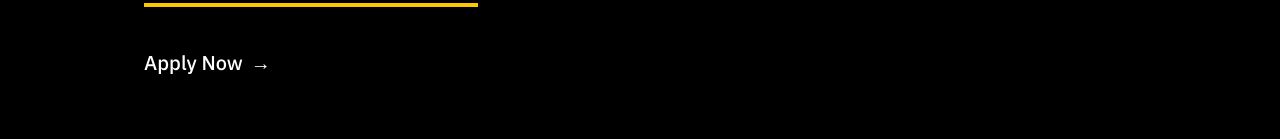
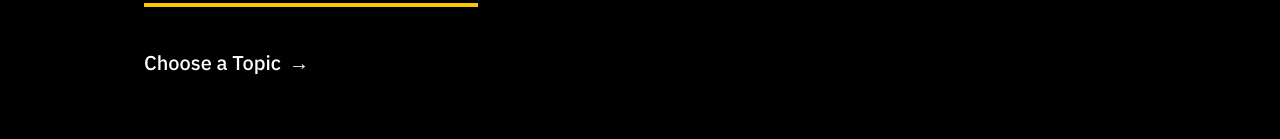
Before and after one commit to DaInfernalCoder/ultra-research-fellowship, a Next.js app: page / in a window 1280 px wide. Shown: the part 523-662 px from the top of the page. Built offline with nearby package versions, Linux system fonts and the light colour scheme.

Commit message:
fix: update button text from 'Apply Now' to 'Choose a Topic' in CTA and Hero sections

```diff
--- a/src/components/sections/CTASection.tsx
+++ b/src/components/sections/CTASection.tsx
@@ -18,7 +18,7 @@ export default function CTASection({ onApplyClick }: CTASectionProps) {
           onClick={onApplyClick}
           className="bg-yellow-400 text-black font-medium py-3 md:py-4 px-6 md:px-8 rounded text-base md:text-lg hover:bg-yellow-300 transition-colors"
         >
-          Apply Now
+          Choose a Topic
         </button>
       </div>
     </section>
--- a/src/components/sections/HeroSection.tsx
+++ b/src/components/sections/HeroSection.tsx
@@ -27,7 +27,7 @@ export default function HeroSection({ onApplyClick }: HeroSectionProps) {
         onClick={onApplyClick}
         className="inline-flex items-center text-base md:text-lg lg:text-xl font-medium hover:text-gray-300 transition-colors group"
       >
-        Apply Now
+        Choose a Topic
         <span className="ml-2 group-hover:translate-x-1 transition-transform">
           →
         </span>
```
